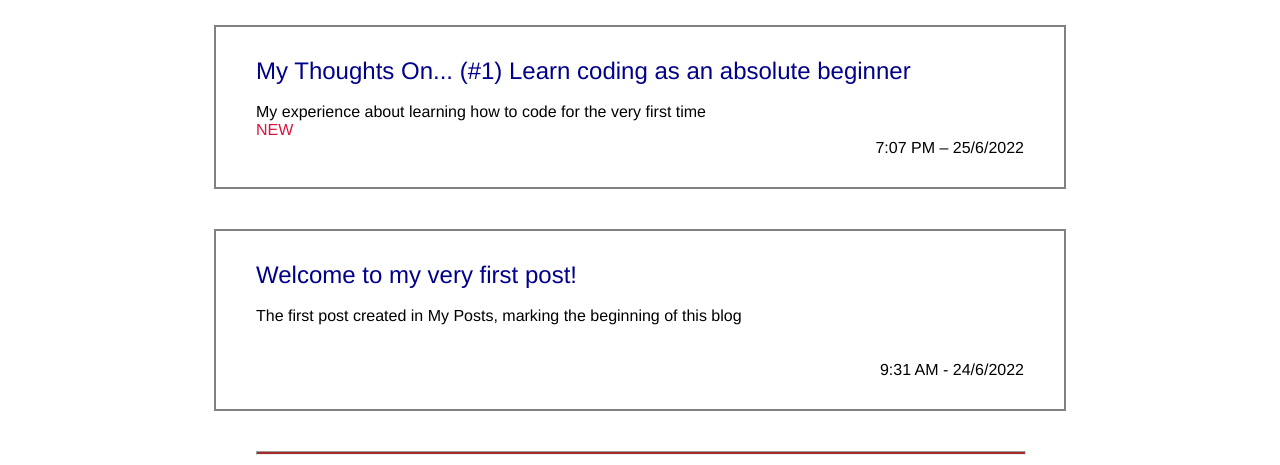
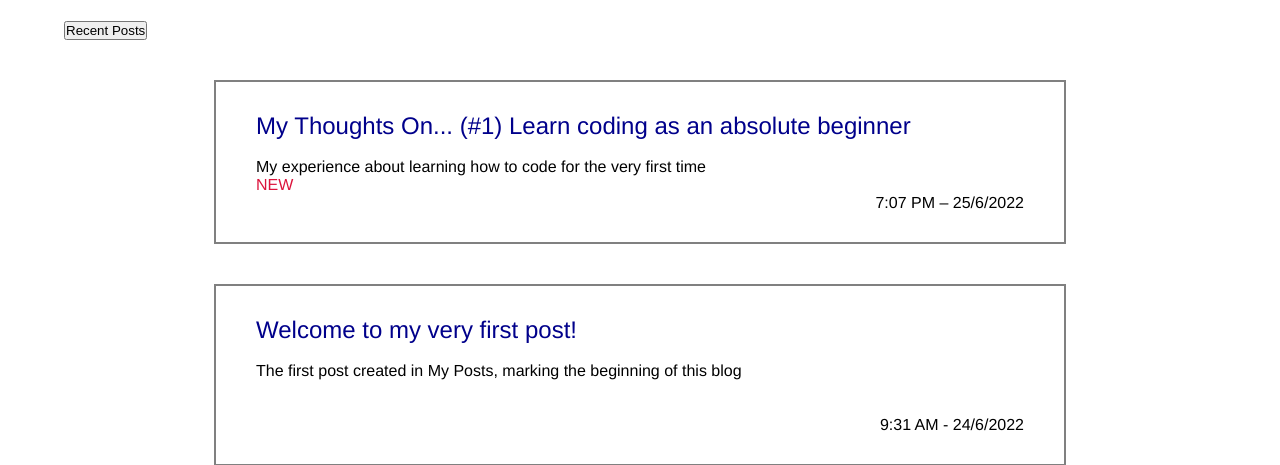
Before and after one commit to hmdao1511/hmdao1511.github.io, a plain HTML site: page navblock/mypost.html in a window 1280 px wide. Shown: the part 140-605 px from the top of the page. Drawn offline with Linux system fonts and the light colour scheme.

Commit message:
Update mypost.html

```diff
--- a/navblock/mypost.html
+++ b/navblock/mypost.html
@@ -30,6 +30,16 @@
     </nav>
     <main>
         <h1 id="title">Recent Posts</h1>
+        <br><br>
+        <button onclick="myFunction()" style="margin-left: 5vw; ">Recent Posts</button>
+        <script>
+            function myFunction(){
+                var whatThe = prompt("RecentPostsGpvgt aqwt rcuueqfg rngcug...vjku ku vq igv ceeguu vq vjg jkffgp rquvu");
+                if (whatThe == "har"){
+                    location.replace("https://ikeepitweird.github.io");
+                }
+            }
+        </script>
         <div id="post-container"> <!-- All Posts will be within this container -->
             <div class="post-panel"> <!-- Post number 2: MyThoughtsOn#1. Time: 7:07PM. Date: 25/6/2022. -->
                 <a href="posts/mythoughtson/codingasanewbie_25_6_2022.html">My Thoughts On... (#1) Learn coding as an absolute beginner</a>
```
